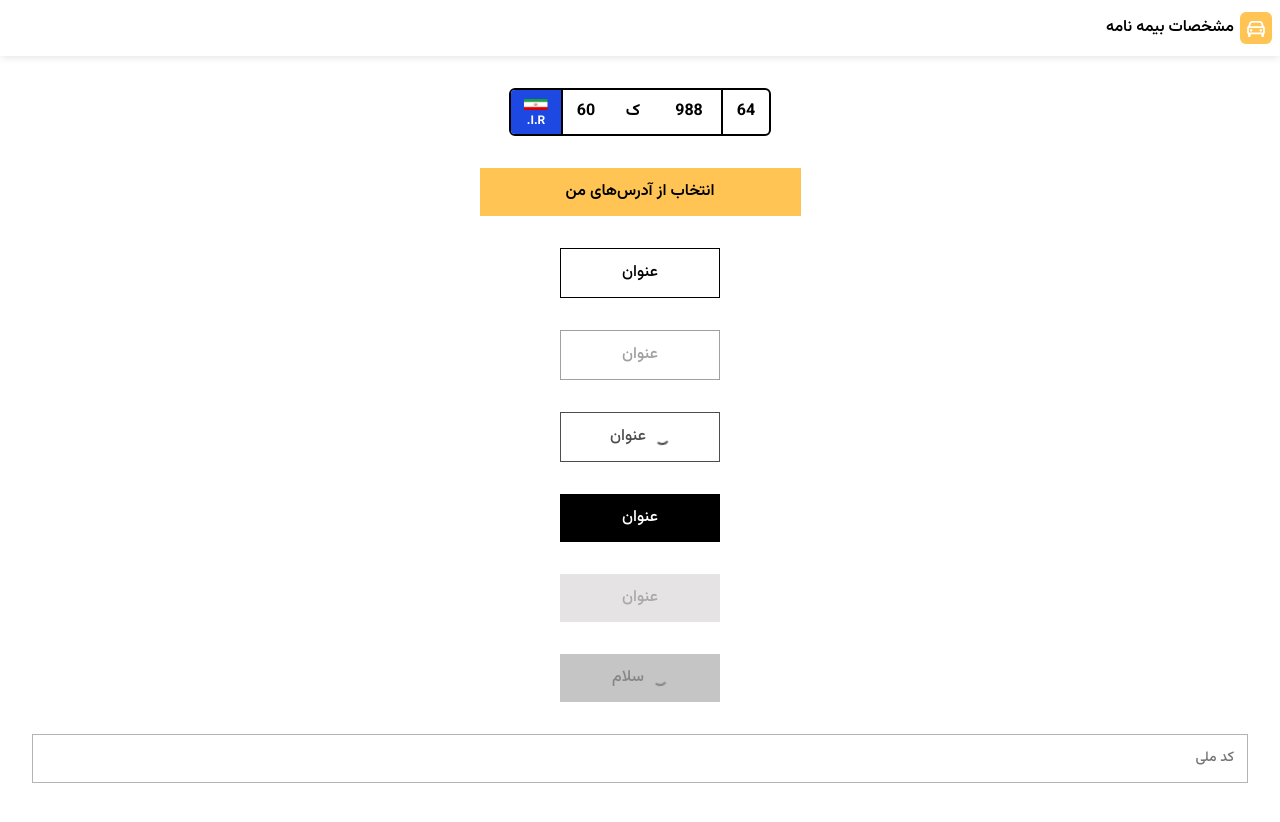
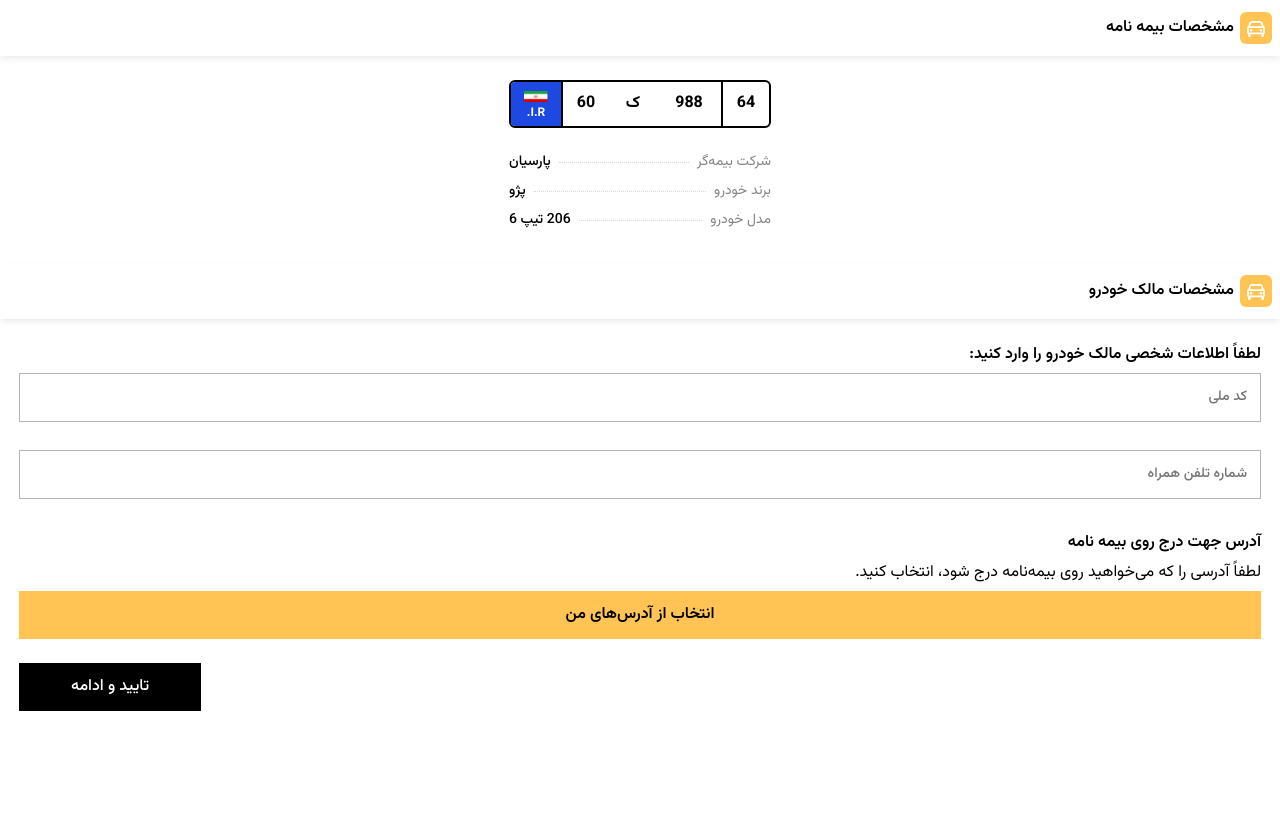
Before and after one commit to amahdavii/bimebazar-interview-app, a Next.js app: page / in a window 1280 px wide. Shown: the top 822 px of the page. After the commit the page ends 800 px from the top, so only its background shows below. Built offline with nearby package versions, Linux system fonts and the light colour scheme.

Commit message:
feat: implement initial UI structure of the main form.

```diff
--- a/src/app/page.tsx
+++ b/src/app/page.tsx
@@ -1,33 +1,5 @@
-import VehiclePlate from "@/components/shared/display/VehiclePlate";
-import Button from "@/components/shared/ui/Button";
-import TextField from "@/components/shared/ui/TextField";
+import InsuranceForm from "@/containers/insurance-form";
 
 export default function Home() {
-  return (
-    <>
-      <div className="p-8 bg-background min-h-screen flex flex-col items-center gap-8">
-        <VehiclePlate right="60" letter="ک" center="988" left="64" />
-
-        <Button variant="default">انتخاب از آدرس‌های من</Button>
-
-        <Button variant="primary"> عنوان</Button>
-        <Button variant="primary" disabled>
-          عنوان
-        </Button>
-        <Button variant="primary" loading>
-          عنوان
-        </Button>
-
-        <Button variant="secondary"> عنوان</Button>
-        <Button variant="secondary" disabled>
-          عنوان
-        </Button>
-        <Button variant="secondary" loading>
-          سلام
-        </Button>
-
-        <TextField placeholder="کد ملی" />
-      </div>
-    </>
-  );
+  return <InsuranceForm />;
 }
--- /dev/null
+++ b/src/containers/insurance-form/components/CarOwnerInfo.tsx
@@ -0,0 +1,46 @@
+"use client";
+
+import CarSVG from "@/components/icons/CarSVG";
+import SectionHeader from "@/components/shared/layout/SectionHeader";
+import Button from "@/components/shared/ui/Button";
+import TextField from "@/components/shared/ui/TextField";
+import { FC } from "react";
+
+const CarOwnerInfo: FC = () => {
+  return (
+    <section>
+      <SectionHeader title="مشخصات مالک خودرو" icon={<CarSVG />} />
+      <div className="py-[1.5rem] px-[1.1875rem]">
+        <form>
+          <p className="mb-[0.375rem] font-semibold">
+            لطفاً اطلاعات شخصی مالک خودرو را وارد کنید:
+          </p>
+
+          <div className="space-y-[1.75rem]">
+            <TextField inputMode="numeric" placeholder="کد ملی" />
+            <TextField inputMode="numeric" placeholder="شماره تلفن همراه" />
+          </div>
+
+          <section className="space-y-[0.375rem] mt-[2rem]">
+            <h2 className="font-semibold">آدرس جهت درج روی بیمه نامه</h2>
+
+            <p>
+              لطفاً آدرسی را که می‌خواهید روی بیمه‌نامه درج شود، انتخاب کنید.
+            </p>
+            <Button variant="default" fullWidth>
+              انتخاب از آدرس‌های من
+            </Button>
+          </section>
+
+          <div className="flex justify-end pt-[1.5rem]">
+            <Button type="submit" variant="secondary">
+              تایید و ادامه
+            </Button>
+          </div>
+        </form>
+      </div>
+    </section>
+  );
+};
+
+export default CarOwnerInfo;
--- /dev/null
+++ b/src/containers/insurance-form/components/VehicleInfo.tsx
@@ -0,0 +1,21 @@
+import { FC } from "react";
+import InfoRow from "@/components/shared/display/InfoRow";
+import VehiclePlate from "@/components/shared/display/VehiclePlate";
+import { rowInfos } from "@/containers/insurance-form/config";
+
+const VehicleInfo: FC = () => {
+  return (
+    <div className="flex flex-col justify-center items-center">
+      <div className="max-w-[17.5rem] py-[1.5rem]">
+        <VehiclePlate right="60" letter="ک" center="988" left="64" />
+        <div className="mt-[1.5rem]">
+          {rowInfos.map((item) => (
+            <InfoRow key={item.id} label={item.label} value={item.value} />
+          ))}
+        </div>
+      </div>
+    </div>
+  );
+};
+
+export default VehicleInfo;
--- /dev/null
+++ b/src/containers/insurance-form/config.ts
@@ -0,0 +1,5 @@
+export const rowInfos = [
+  { id: 1, label: "شرکت بیمه‌گر", value: "پارسیان" },
+  { id: 2, label: "برند خودرو", value: "پژو" },
+  { id: 3, label: "مدل خودرو", value: "206 تیپ 6" },
+];
--- /dev/null
+++ b/src/containers/insurance-form/index.tsx
@@ -0,0 +1,13 @@
+import VehicleInfo from "@/containers/insurance-form/components/VehicleInfo";
+import CarOwnerInfo from "@/containers/insurance-form/components/CarOwnerInfo";
+
+const InsuranceForm = () => {
+  return (
+    <main>
+      <VehicleInfo />
+      <CarOwnerInfo />
+    </main>
+  );
+};
+
+export default InsuranceForm;
```
